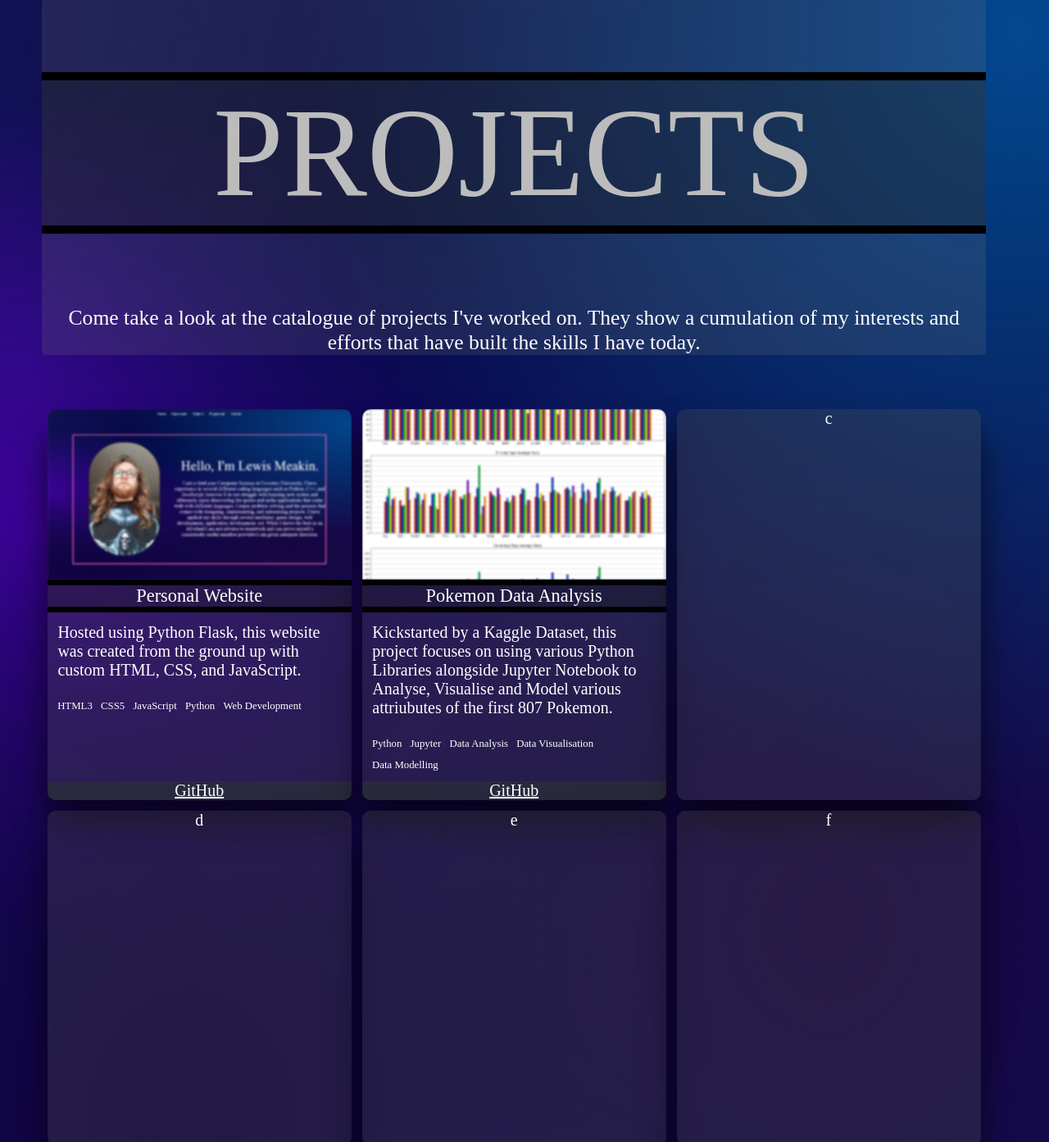
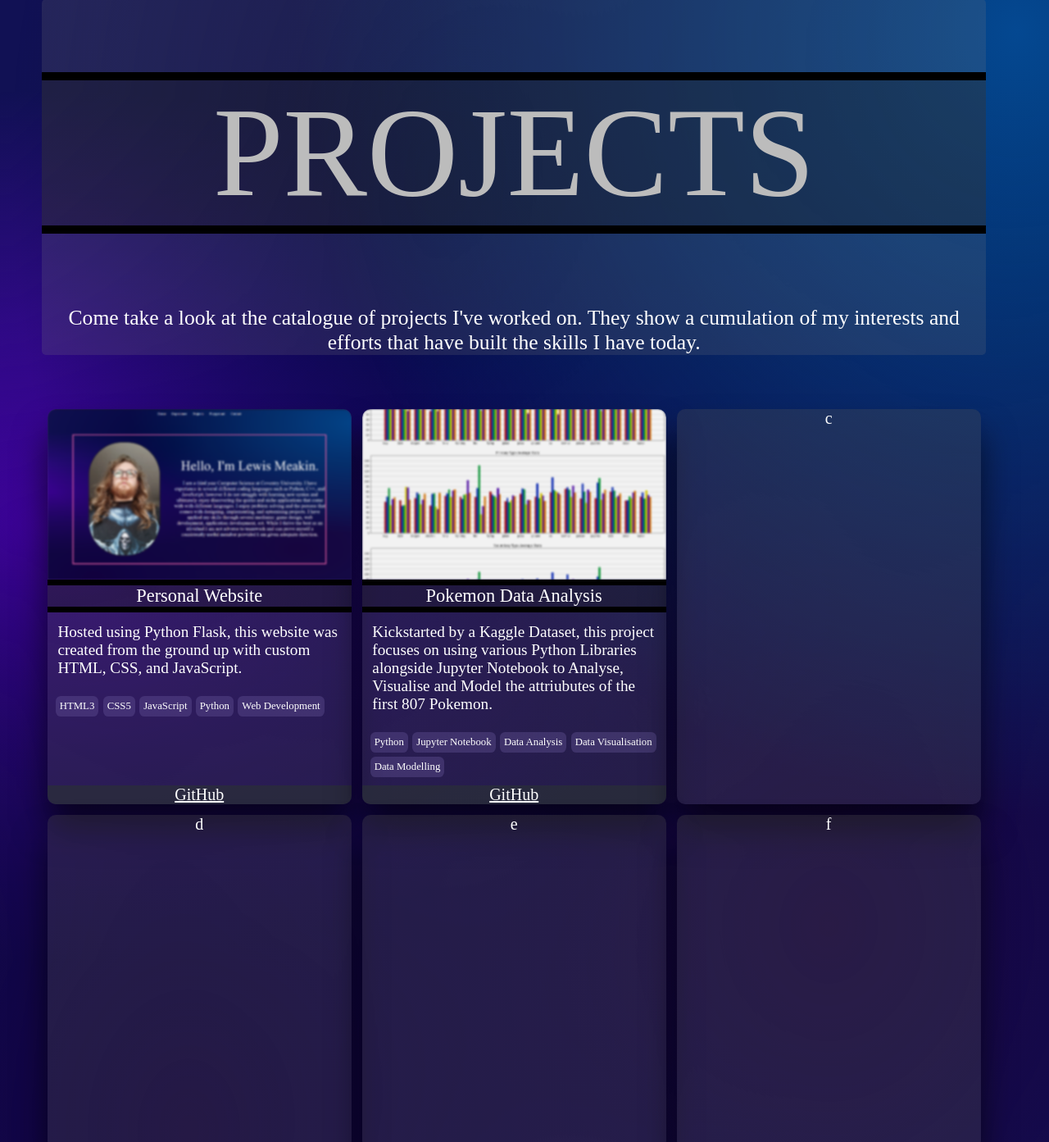
Before and after one commit to Meakinl2/Personal-Website, a Flask app: page /projects in a window 1280 px wide. Shown: the part 80-1473 px from the top of the page at 82% size. Run offline with Flask 3, Linux system fonts and the light colour scheme.

Commit message:
05/10/25 Altered colouring of project skills and project images to be more consistent.

```diff
--- a/static/css/homepage.css
+++ b/static/css/homepage.css
@@ -66,10 +66,6 @@ div#about-right-bottom {
 
 
 div#about-info {
+    text-align: left;
     font-size: 1.5dvw;
 }
-
-
-h1 {
-
-}
--- a/static/css/projects.css
+++ b/static/css/projects.css
@@ -1,17 +1,21 @@
 div#center-outside {
     display: flex;
     justify-content: center;
+
+    min-height: 95dvh;
+
     text-align: center;
-    min-height: 95dvh;
 }
 
 div#center-inside {
     display: flex;
     flex-direction: column;
     align-content: center;
-    text-align: center;
+
 
     border: black solid 5px;
+
+    text-align: center;
 }
 
 div#projects-introduction {
@@ -40,6 +44,7 @@ div#projects-introduction-title {
 
 div#projects-introduction-description {
     margin-top: 6dvh;
+
     font-size: 2dvw;
 }
 
@@ -84,7 +89,9 @@ div.project-title {
 div.project-image {
     width: 100%;
     aspect-ratio: 16/9;
+
     border-radius: 10px 10px 0px 0px;
+
     overflow: hidden;
 }
 
@@ -92,7 +99,8 @@ div.project-image img {
     width: 100%;
     aspect-ratio: 16/9;
     object-fit: cover;
-    filter: blur(0.1dvw);
+
+    filter: blur(0.1dvw) brightness(0.95);
     border-radius: 10px 10px 0px 0px;
 
 }
@@ -100,12 +108,17 @@ div.project-image img {
 div.project-image-cover {
     width: 100%;
     aspect-ratio: 2/1;
+
     background-color: rgba(80,80,80,0.3);
 }
 
 div.project-description {
     margin: 1dvw;
+
+
     text-align: left;
+    font-size: 1.5dvw;
+
     overflow-wrap: break-word;
     overflow: hidden;
 }
@@ -122,10 +135,16 @@ div.project-skills {
 }
 
 div.project-skill-tag {
+
+    margin: 0.2vw;
     padding: 0.4dvw;
+
+    background-color: #65569963;
+    border-radius: 0.5dvw;
+
     font-size: 1dvw;
+}
 
-}
 
 a.project-github-link {
     width:100%;
--- a/templates/homepage.html
+++ b/templates/homepage.html
@@ -31,7 +31,7 @@
                             </div>
                             <div id="about-right-middle">
                                 <div id="about-info">
-                                    I am a third year Computer Science at Coventry University. I have experience in several different coding languages
+                                    I am a Graduate Computer Science at Coventry University. I have experience in several different coding languages
                                     such as Python, C++, and JavaScript; however I do not struggle with learning new syntax and ultimately enjoy discovering
                                     the quirks and niche applications that come with with different languages. I enjoy problem solving and the porcess that
                                     comes with designing, implementing, and optomising projects. I have applied my skills through several mediums: game design,
--- a/templates/projects.html
+++ b/templates/projects.html
@@ -74,13 +74,13 @@
 
 
                             <div class="project-description">
-                                Kickstarted by a Kaggle Dataset, this project focuses on using various Python Libraries alongside Jupyter Notebook to Analyse, Visualise and Model various attriubutes of the first 807 Pokemon.
+                                Kickstarted by a Kaggle Dataset, this project focuses on using various Python Libraries alongside Jupyter Notebook to Analyse, Visualise and Model the attriubutes of the first 807 Pokemon.
                             </div>
 
 
                             <div class="project-skills">
                                 <div class="project-skill-tag">Python</div>
-                                <div class="project-skill-tag">Jupyter</div>
+                                <div class="project-skill-tag">Jupyter Notebook</div>
                                 <div class="project-skill-tag">Data Analysis</div>
                                 <div class="project-skill-tag">Data Visualisation</div>
                                 <div class="project-skill-tag">Data Modelling</div>
```
